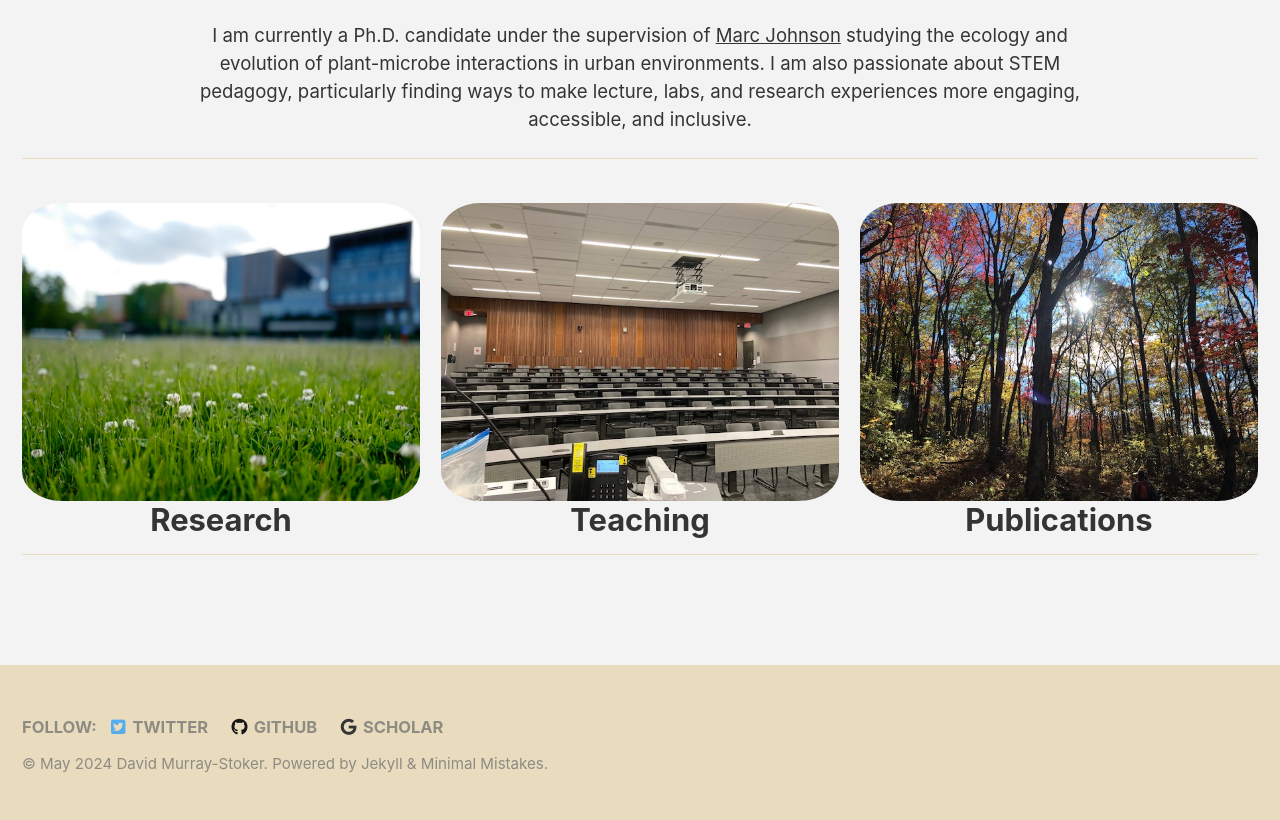
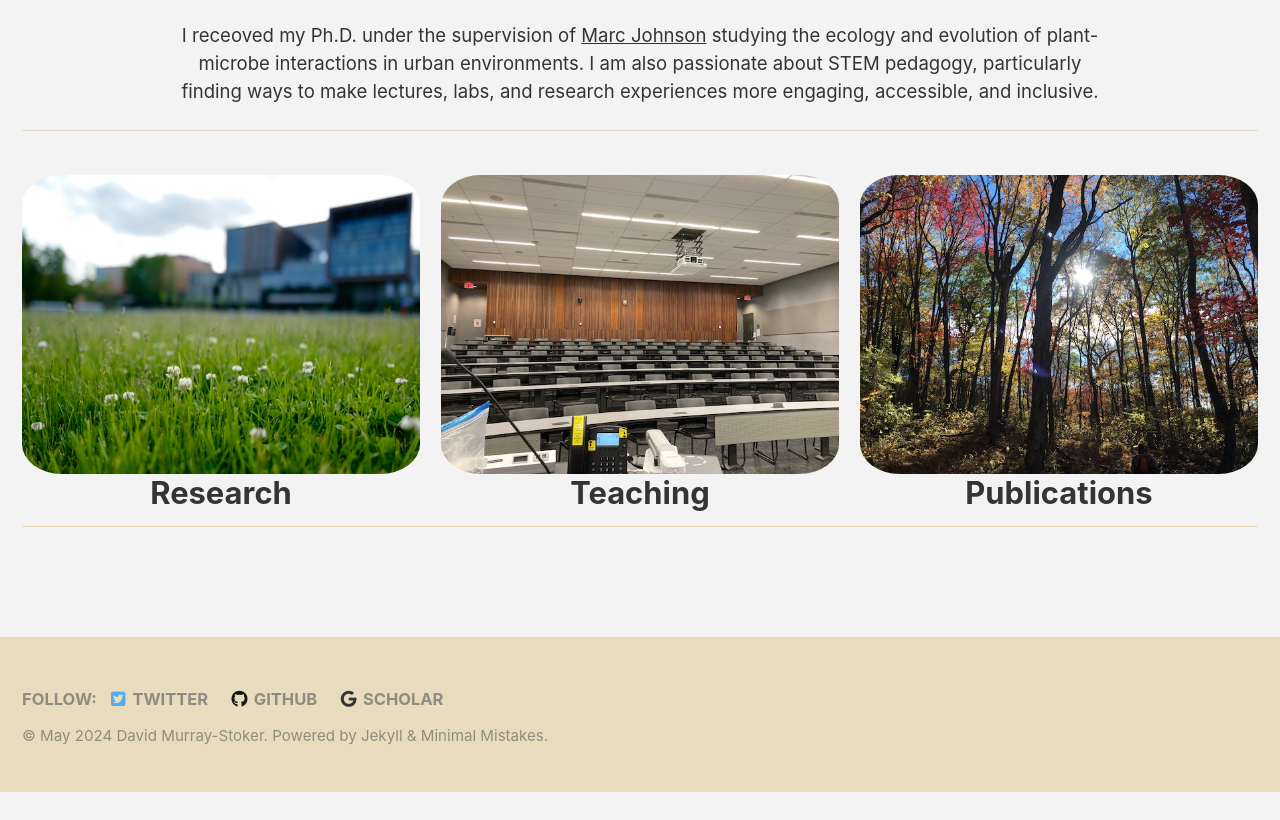
Before and after one commit to dmurraystoker/dmurraystoker.github.io, a Jekyll site: the page built from _pages/landing.md, in a window 1280 px wide. Shown: the part 376-1196 px from the top of the page. Built offline with Jekyll 4.4.1, drawn with Linux system fonts in a browser that asks for light colours; cached includes are drawn as plain includes; nearby versions of some CDN libraries; after the commit the page ends 1168 px from its top, so only the background shows below that.

Commit message:
Update landing.md

```diff
--- a/_pages/landing.md
+++ b/_pages/landing.md
@@ -10,7 +10,7 @@
 excerpt: Department of Ecology & Evolutionary Biology <br> University of Toronto
 
 intro:
-  - excerpt: 'I am currently a Ph.D. candidate under the supervision of [Marc Johnson](https://evoecolab.wordpress.com/) studying the ecology and evolution of plant-microbe interactions in urban environments. I am also passionate about STEM pedagogy, particularly finding ways to make lecture, labs, and research experiences more engaging, accessible, and inclusive.'
+  - excerpt: 'I receoved my Ph.D. under the supervision of [Marc Johnson](https://evoecolab.wordpress.com/) studying the ecology and evolution of plant-microbe interactions in urban environments. I am also passionate about STEM pedagogy, particularly finding ways to make lectures, labs, and research experiences more engaging, accessible, and inclusive.'
 
 feature_row:
   - image_path: /assets/images/clover_MN_building.jpg
```
